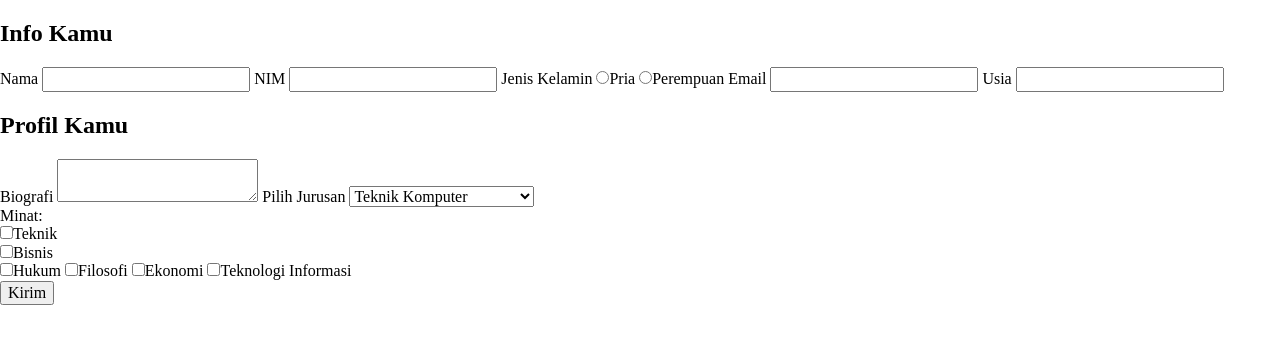
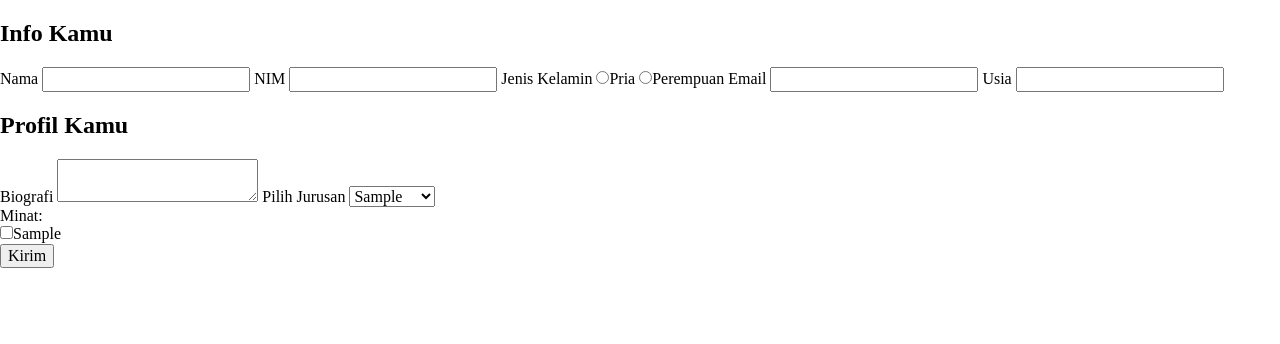
Before and after one commit to firdhair/Tugas-1, a PHP site: page / in a window 1280 px wide. Shown: the top 344 px of the page. Run offline with PHP 8.4, Linux system fonts and the light colour scheme; tables that the repository leaves empty or names only in its code hold one stand-in row (values such as "Sample post"); some libraries are stand-ins or nearby versions.

Commit message:
Modifikasi file index @line 1 untuk koneksi ke file crud dan ambil data fakultas&minat,19 menambahkan data ke database,61 menampilkan data jurusan yang didapat dari database,74 menampilkan minat yang didapat dari database,78 menambahkan name pada button. Memperbarui file connect_db untuk koneksi ke database.

```diff
--- a/connect_db.php
+++ b/connect_db.php
@@ -1,2 +1,5 @@
 <?php
-  echo 'Hello World';
+$username = 'root';
+$password = '';
+$dbname = 'tugas1_pi';
+$conn = mysqli_connect('localhost', $username, $password, $dbname);
--- a/index.php
+++ b/index.php
@@ -1,18 +1,36 @@
+<?php
+require_once('crud.php');
+$fakultas = getAllData("fakultas");
+$minat = getAllData('minat');
+?>
 <!DOCTYPE html>
 <html>
+
 <head>
   <meta charset="utf-8" />
   <meta name="viewport" content="width=device-width, initial-scale=1.0" />
   <title>Sign Up Form</title>
   <link rel="stylesheet" href="css/normalize.css" />
-    <link
-      href="https://fonts.googleapis.com/css?family=Lato:300,400,700"
-      rel="stylesheet"
-    />
+  <link href="https://fonts.googleapis.com/css?family=Lato:300,400,700" rel="stylesheet" />
   <link rel="stylesheet" href="style.css" />
 </head>
+
 <body>
-    <form action="index.html" method="post">
+  <?php if (isset($_POST['submit'])) : ?>
+    <?php if (addData($_POST) > 0) : ?>
+      <script>
+        alert('berhasil');
+        document.location.href = '';
+      </script>
+    <?php else : ?>
+      <script>
+        alert('tidak berhasil');
+        document.location.href = '';
+      </script>
+    <?php endif; ?>
+  <?php endif; ?>
+
+  <form action="" method="post">
     <div class="info-kamu">
       <h2>Info Kamu</h2>
 
@@ -23,12 +41,7 @@
       <input type="text" id="nim" name="nim_mhs" required />
 
       <label for="jenis-kelamin">Jenis Kelamin</label>
-        <input
-          type="radio"
-          id="jenis-kelamin"
-          name="jenis_kelamin"
-          value="pria"
-        />Pria
+      <input type="radio" id="jenis-kelamin" name="jenis_kelamin" value="pria" />Pria
       <input type="radio" name="jenis_kelamin" value="perempuan" />Perempuan
 
       <label for="email">Email</label>
@@ -45,64 +58,25 @@
 
       <label for="courses">Pilih Jurusan</label>
       <select id="courses" name="student_courses">
-          <optgroup label="Teknik">
-            <option value="Teknik Komputer">Teknik Komputer</option>
-            <option value="teknik_elektro">Teknik Elektro</option>
-            <option value="teknik_mesin">Teknik Mesin</option>
-            <option value="teknik_sipil">Teknik Sipil</option>
-            <option value="teknik_kimia">Teknik Kimia</option>
+        <?php foreach ($fakultas as $f) : ?>
+          <optgroup label="<?= $f['fakultas']; ?>">
+            <?php $jurusan = getWhere('jurusan', 'kode_fakultas', $f['kode_fakultas']); ?>
+            <?php foreach ($jurusan as $j) : ?>
+              <option value="<?= $j['kode_jurusan']; ?>"><?= $j['jurusan']; ?></option>
+            <?php endforeach; ?>
           </optgroup>
-          <optgroup label="Management">
-            <option value="manajemen_finansial">Manajemen Finansial</option>
-            <option value="managemen_teknologi">Manajemen Teknologi</option>
-            <option value="manajemen_marketing">Manajemen Marketing</option>
-            <option value="business_administration">Bisnis Administrasi</option>
-          </optgroup>
+        <?php endforeach; ?>
       </select>
     </div>
 
     <label class="minat">Minat:</label>
     <div class="tes">
-        <input
-          type="checkbox"
-          id="teknik"
-          value="minat_teknik"
-          name="user_interest"
-        /><label class="light" for="teknik">Teknik</label><br />
-        <input
-          type="checkbox"
-          id="bisnis"
-          value="minat_bisnis"
-          name="user_interest"
-        /><label class="light" for="bisnis">Bisnis</label><br />
-        <input
-          type="checkbox"
-          id="hukum"
-          value="minat_hukum"
-          name="user_interest"
-        /><label class="light" for="hukum">Hukum</label>
-        <input
-          type="checkbox"
-          id="filosofi"
-          value="minat_filosofi"
-          name="user_interest"
-        /><label class="light" for="filosofi">Filosofi</label>
-        <input
-          type="checkbox"
-          id="ekonomi"
-          value="minat_ekonomi"
-          name="user_interest"
-        /><label class="light" for="ekonomi">Ekonomi</label>
-        <input
-          type="checkbox"
-          id="teknologi-informasi"
-          value="minat_ti"
-          name="user_interest"
-        /><label class="light" for="teknologi-informasi"
-          >Teknologi Informasi</label
-        >
+      <?php foreach ($minat as $m) : ?>
+        <input type="checkbox" id="<?= strtolower($m['minat']); ?>" value="<?= $m['id']; ?>" name="user_interest[]" /><label class="light" for="<?= strtolower($m['minat']); ?>"><?= $m['minat']; ?></label><br />
+      <?php endforeach; ?>
     </div>
-      <button type="submit">Kirim</button>
+    <button type="submit" name="submit">Kirim</button>
   </form>
 </body>
+
 </html>
```
Lines whose indentation alone changed are shown as unchanged.
